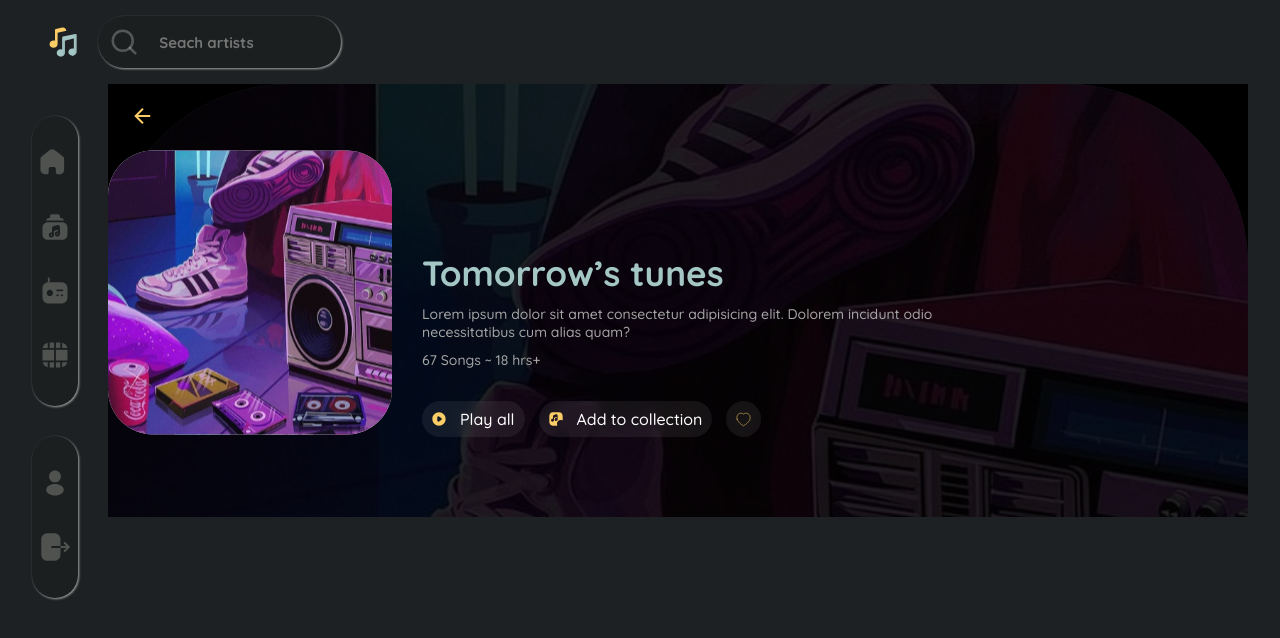
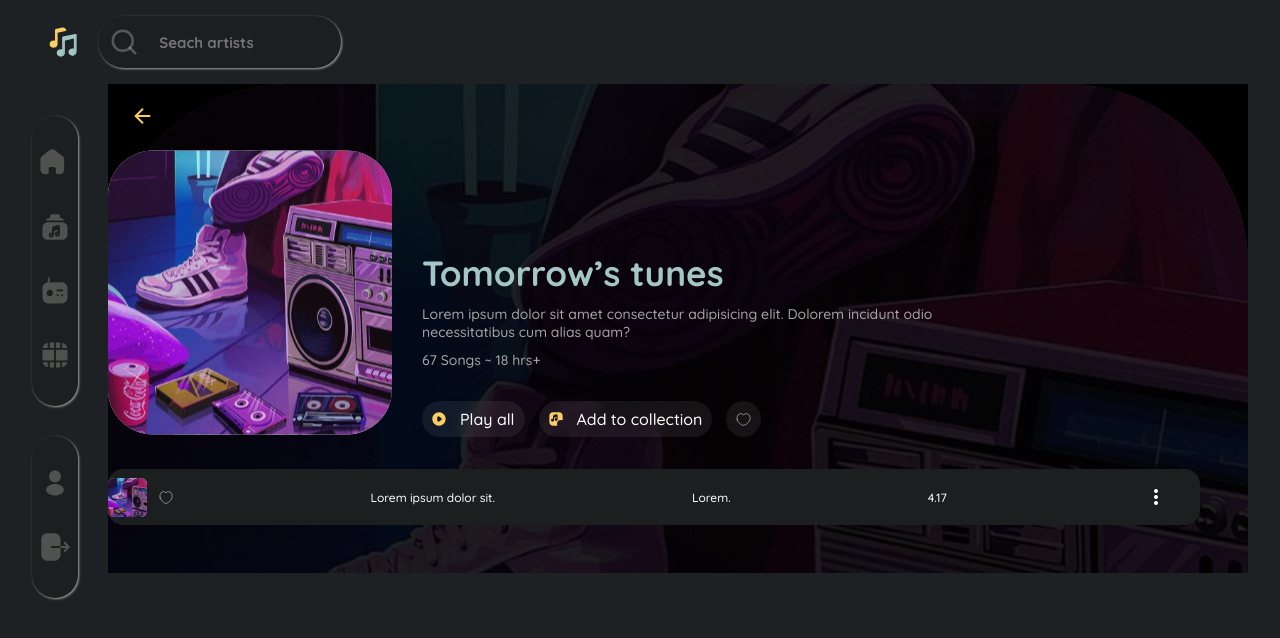
Before and after one commit to TonniPaul/musica, a React (Vite) app: page /album in a window 1280 px wide. Shown: the top 638 px of the page. Built offline with nearby package versions, Linux system fonts and the light colour scheme.

Commit message:
Added more content

```diff
--- /dev/null
+++ b/src/UI/musicListCard/MusicListCard.jsx
@@ -0,0 +1,31 @@
+import "./musicListCard.css";
+import { useState } from "react";
+import image from "../../assets/tommorrow.svg";
+import emptylove from "../../assets/emptylove.svg";
+import redlove from "../../assets/redlove.svg";
+const MusicListCard = () => {
+  const [musicLike, setMusicLike] = useState(false);
+
+  const toggleMusicLike = () => {
+    setMusicLike(!musicLike);
+  };
+  return (
+    <div className="music-flex music-details-contt">
+      <div className="music-flex">
+        <img src={image} alt="" className="music-artt" />
+        <img
+          src={musicLike ? redlove : emptylove}
+          alt=""
+          onClick={toggleMusicLike}
+          className="s-c-liked"
+        />
+      </div>
+      <p>Lorem ipsum dolor sit.</p>
+      <p>Lorem.</p>
+      <p>4.17</p>
+      <span className="material-symbols-outlined">more_vert</span>
+    </div>
+  );
+};
+
+export default MusicListCard;
--- /dev/null
+++ b/src/UI/musicListCard/musicListCard.css
@@ -0,0 +1,21 @@
+
+   .music-flex {
+      display: flex;
+      align-items: center;
+      gap: 12px;
+      cursor: pointer;
+   }
+   .music-details-contt {
+      background: var(--primary-bg-alt);
+      width: 100%;
+      justify-content: space-between;
+      height: 56px;
+      border-radius: 15px;
+      padding-right: 2rem;
+      font-size: 12px;
+      color: #fff;
+   }
+   .music-artt {
+      width: 39px;
+      height: 39px;
+   }
--- a/src/UI/songCollection/SongCollectionCard.jsx
+++ b/src/UI/songCollection/SongCollectionCard.jsx
@@ -7,9 +7,12 @@ import redlove from "../../assets/redlove.svg";
 import { useLike } from "../../Context/LikedContext";
 import { useNavigate } from "react-router-dom";
 import { motion } from "framer-motion";
+import { useState } from "react";
+import MusicListCard from "../musicListCard/MusicListCard";
 
 const SongCollectionCard = () => {
   const { like, toggleLike } = useLike();
+
   const navigate = useNavigate();
 
   const handleNavigate = () => {
@@ -24,7 +27,7 @@ const SongCollectionCard = () => {
       className="song-card-container"
     >
       <motion.span
-        class="material-symbols-outlined back"
+        className="material-symbols-outlined back"
         transition={{
           type: "spring",
           mass: 1,
@@ -71,7 +74,9 @@ const SongCollectionCard = () => {
           </div>
         </div>
       </div>
-      <div></div>
+      <div className="musicList-gap">
+        <MusicListCard />
+      </div>
     </div>
   );
 };
--- a/src/UI/songCollection/songCollection.css
+++ b/src/UI/songCollection/songCollection.css
@@ -80,6 +80,10 @@
    width: .9rem;
    height: .9rem;
 }
+.musicList-gap {
+   display: grid;
+   gap: 20px;
+}
 @media (max-width: 900px) {
    .song-card-container {
       padding: 0;
```
Also changed, not shown: src/assets/emptylove.svg.
